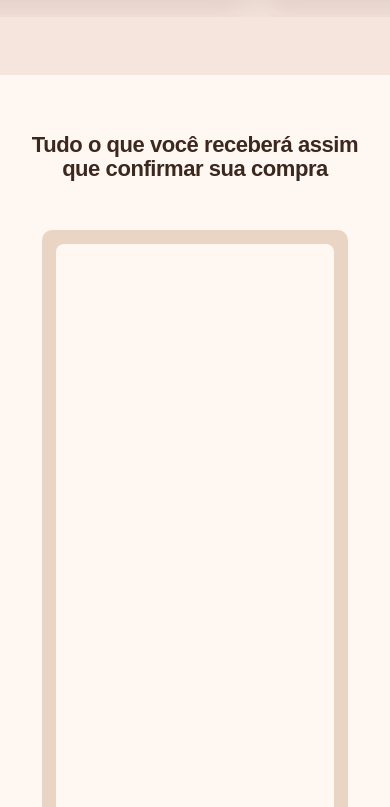
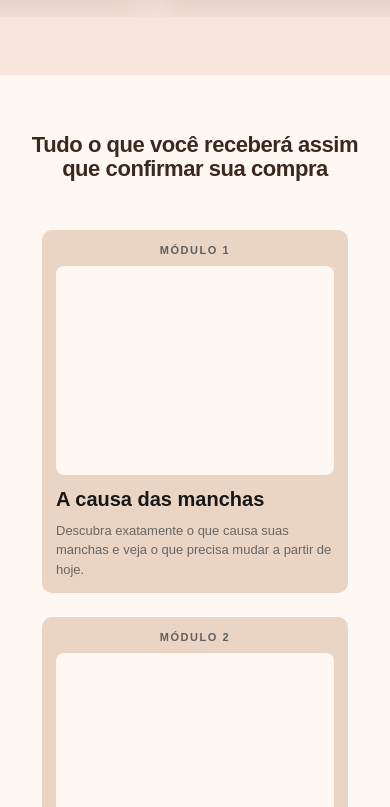
Before and after one commit to cleverson107-debug/protocolo-manchas-zero, a Next.js app: page / in a window 390 px wide. Shown: the part 1190-1997 px from the top of the page. Built offline with nearby package versions, Linux system fonts and the light colour scheme.

Commit message:
fix: compact module cards on mobile

```diff
--- a/app/globals.css
+++ b/app/globals.css
@@ -203,6 +203,14 @@ footer{border-color:#dfcabe}
   .modules,.bonuses,.pricing,.guarantee,.faq,footer{contain-intrinsic-size:auto 760px}
 }
 
+/* Módulos com a mesma proporção e hierarquia visual dos cards de bônus. */
+.modules .module-cover{height:auto;min-height:0;padding:14px;gap:10px;border:0;border-radius:10px;justify-content:flex-start;box-shadow:none}
+.modules .module-cover>small{order:-1;margin:0;text-align:center;color:#5f5f5f;font-size:11px;font-weight:800;letter-spacing:.14em;text-transform:uppercase}
+.modules .module-image{order:0;width:100%;height:auto;aspect-ratio:4/3;margin:0;border-radius:8px;object-fit:contain;background:#fff7f1}
+.modules .module-cover>strong{order:1;margin:3px 0 0;font-size:20px;line-height:1.15;text-transform:none}
+.modules .module-description{order:2;margin:0;color:#666;font-size:13px;line-height:1.5}
+@media(max-width:720px){.modules .cover-scroll{max-width:310px}.modules .module-cover{height:auto;min-height:0}.modules .module-image{margin:0}.modules .module-cover>strong{font-size:20px}}
+
 /* Rodapé institucional */
 .site-footer{padding:44px 0;background:var(--protocol-brown);color:#fff;border-top:0}
 .site-footer .footer-inner{display:flex;flex-direction:column;align-items:center;justify-content:center;gap:9px;text-align:center}
```
